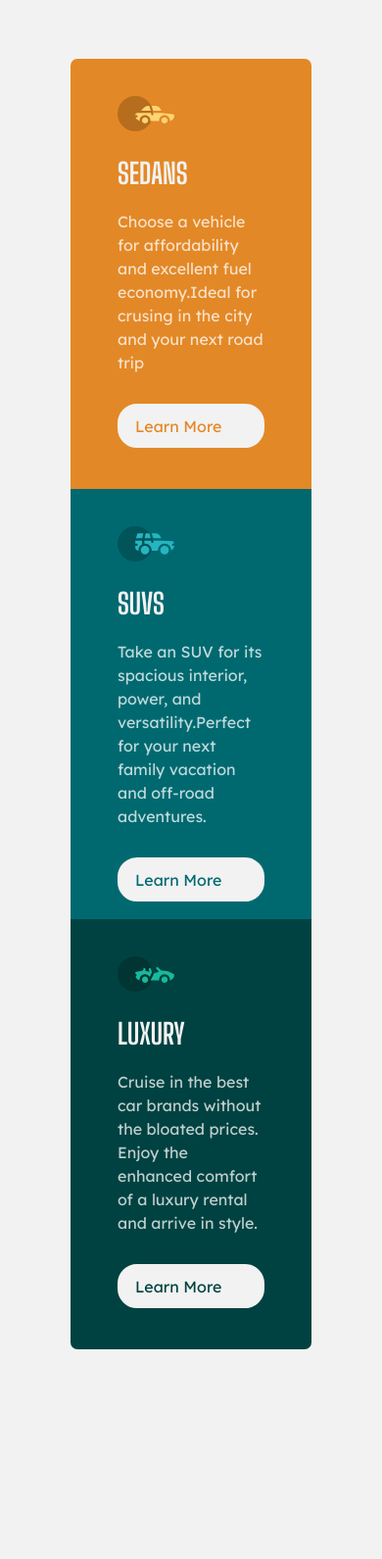
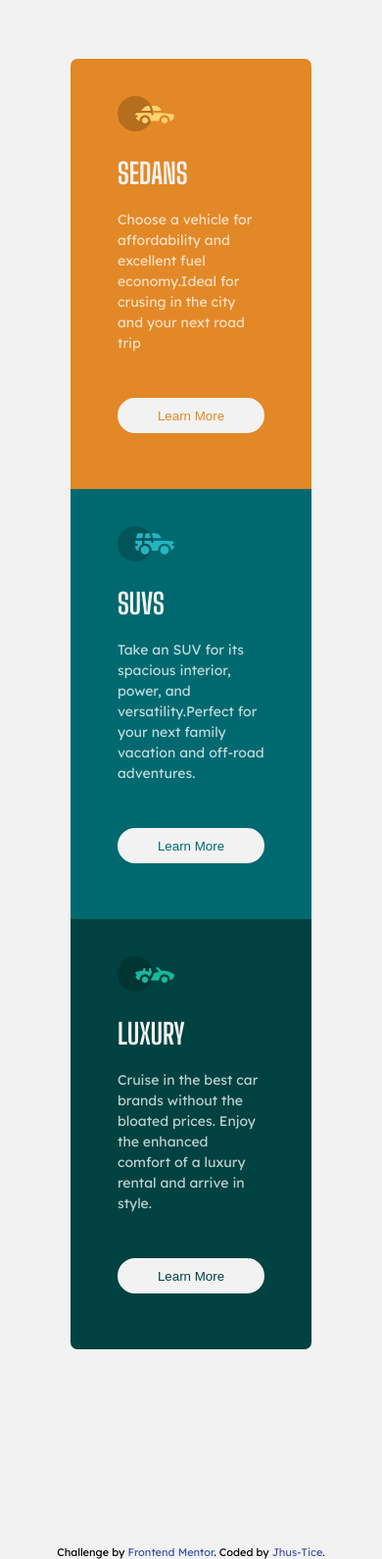
Before and after one commit to jhustice/Challenge-1, a plain HTML site: page index.html in a window 390 px wide. Shown: the part 140-1731 px from the top of the page at 98% size. Drawn offline with Linux system fonts and the light colour scheme.

Commit message:
Adding some files

```diff
--- /dev/null
+++ b/css/main.css
@@ -0,0 +1,195 @@
+@import url('https://fonts.googleapis.com/css2?family=Big+Shoulders+Display:wght@700&family=Lexend+Deca&display=swap');
+
+* {
+    margin: 0;
+    padding: 0;
+    box-sizing: border-box;
+}
+
+body {
+    background: hsl(0, 0%, 95%);
+    font-family: 'Lexend Deca', sans-serif;
+    display: flex;
+    flex-direction: column;
+    justify-content: center;
+    align-items: center;
+    overflow-x: hidden;
+}
+
+img {
+    width: 58px;
+}
+
+a {
+    text-decoration: none;
+}
+
+button {
+    outline: none;
+}
+
+button:hover {
+    cursor: pointer;
+}
+
+.attribution {
+    font-size: 11px;
+    text-align: center;
+}
+
+.attribution a {
+    color: hsl(228, 45%, 44%);
+}
+
+.grid-items {
+    display: grid;
+    grid-template-columns: repeat(3, 1fr);
+    justify-content: center;
+    align-items: center;
+    margin-top: 200px;
+    margin-bottom: 200px;
+    color: #fff;
+    padding: 0 15rem;
+    border-radius: 5px;
+}
+
+#items {
+    padding: 2rem 3rem;
+    line-height: 1.5;
+    height: 499px;
+}
+
+#items:first-child {
+    border-radius: 7px 0 0 7px;
+}
+
+#items:last-child {
+    border-radius: 0 7px 7px 0;
+}
+
+#items img {
+    margin-top: 10px;
+    margin-bottom: 25px;
+}
+
+#items h1 {
+    color: hsl(0, 0%, 95%);
+    margin-bottom: 25px;
+    font-family: 'Big Shoulders Display', cursive;
+    font-size: 29px;
+}
+
+#items p {
+    color: hsla(0, 0%, 100%, 0.75);
+    margin-bottom: 15px;
+    font-size: 14px;
+    font-weight: 300;
+}
+
+.btn {
+    padding: 0.55rem .65rem;
+    border-radius: 20px;
+    background: hsl(0, 0%, 95%);
+    width: 150px;
+    border: 2px solid hsl(0, 0%, 95%);
+    margin-top: 80px;
+}
+
+.btn-sedan {
+    color: hsl(31, 77%, 52%);
+}
+
+.btn-sedan:hover {
+    background-color: hsl(31, 77%, 52%);
+    color: #fff;
+    border: 2px solid #fff;
+}
+
+.btn-suvs {
+    color: hsl(184, 100%, 22%);
+}
+
+.btn-suvs:hover {
+    background-color: hsl(184, 100%, 22%);
+    color: #fff;
+    border: 2px solid #fff;
+}
+
+.btn-luxury {
+    color: hsl(179, 100%, 13%);
+}
+
+.btn-luxury:hover {
+    background-color: hsl(179, 100%, 13%);
+    color: #fff;
+    border: 2px solid #fff;
+}
+
+.sedan {
+    background: hsl(31, 77%, 52%);
+}
+
+.suvs {
+    background: hsl(184, 100%, 22%);
+}
+
+.luxury {
+    background: hsl(179, 100%, 13%);
+}
+
+@media(max-width: 768px) {
+    .grid-items {
+        display: grid;
+        grid-template-columns: repeat(2, 1fr);
+    }
+
+    #items:first-child {
+        border-radius: 7px 0 0 0;
+    }
+
+    #items:nth-child(2) {
+        border-radius: 0 7px 7px 0;
+    }
+
+    #items:last-child {
+        border-radius: 0 0 7px 7px;
+    }
+}
+
+
+@media(max-width: 500px) {
+    .grid-items {
+        display: grid;
+        grid-template-columns: 1fr;
+    }
+
+    #items:first-child {
+        border-radius: 7px 7px 0 0;
+    }
+
+    #items:nth-child(2) {
+        border-radius: 0;
+    }
+
+    #items:last-child {
+        border-radius: 0 0 7px 7px;
+    }
+
+    #items {
+        padding: 1rem 3rem;
+        height: 439px;
+    }
+
+    #items img {
+        padding-top: 12px;
+        margin-bottom: 15px;
+    }
+
+    #items h1 {
+        margin-bottom: 15px;
+    }
+
+    .btn {
+        margin-top: 30px;
+    }
+}
--- a/index.html
+++ b/index.html
@@ -1,153 +1,25 @@
 <!DOCTYPE html>
 <html lang="en">
+
 <head>
     <meta charset="UTF-8">
     <meta http-equiv="X-UA-Compatible" content="IE=edge">
     <meta name="viewport" content="width=device-width, initial-scale=1.0">
-    <!-- <link href="https://fonts.googleapis.com/css2?family=Lexend+Deca&display=swap" rel="stylesheet"> -->
-    <title>Challange One</title>
-    <style>
-        @import url('https://fonts.googleapis.com/css2?family=Big+Shoulders+Display:wght@700&family=Lexend+Deca&display=swap');
+    <link rel="icon" type="image/png" sizes="32x32" href="./img/favicon-32x32.png">
+    <link rel="stylesheet" href="css/main.css">
+    <title>Frontend Mentor | 3-column preview card component</title>
+</head>
 
-        * {
-            margin: 0;
-            padding: 0;
-            box-sizing: border-box;
-        }
-
-        body {
-            background: hsl(0, 0%, 95%);
-            font-family: 'Lexend Deca', sans-serif;
-            display: flex;
-            flex-direction: column;
-            justify-content: center;
-            align-items: center;
-            overflow-x: hidden;
-        }
-
-        img {
-            width: 58px;
-        }
-
-        a {
-            text-decoration: none;
-        }
-
-        .grid-items {
-            display: grid;
-            grid-template-columns: repeat(3, 1fr);
-            justify-content: center;
-            align-items: center;
-            margin-top: 200px;
-            margin-bottom: 200px;
-            color: #fff;
-            padding: 0 15rem;
-            border-radius: 5px;
-        }
-
-        #items {
-            padding: 2rem 3rem;
-            line-height: 1.5;
-            height: 499px;
-        }
-
-        #items:first-child {
-            border-radius: 7px 0 0 7px;
-        }
-
-        #items:last-child {
-            border-radius: 0 7px 7px 0;
-        }
-
-        #items img {
-            margin-top: 10px;
-            margin-bottom: 25px;
-        }
-
-        #items h1 {
-            color: hsl(0, 0%, 95%);
-            margin-bottom: 25px;
-            font-family: 'Big Shoulders Display', cursive;
-            font-size: 29px;
-        }
-        #items p {
-            color:  hsla(0, 0%, 100%, 0.75);
-            margin-bottom: 15px;
-        }
-
-        .btn {
-            padding: 0.55rem 1rem;
-            border-radius: 20px;
-            background: hsl(0, 0%, 95%);
-            width: 150px;
-            border: 2px solid hsl(0, 0%, 95%);
-            margin-top: 80px;
-        }
-
-        .btn-sedan{
-            color: hsl(31, 77%, 52%);
-        }
-        .btn-suvs{
-            color: hsl(184, 100%, 22%);
-        }
-        .btn-luxury{
-            color: hsl(179, 100%, 13%);
-        }
-
-
-        .sedan {
-            background: hsl(31, 77%, 52%);
-        }
-        .suvs {
-            background: hsl(184, 100%, 22%);
-        }
-        .luxury {
-            background: hsl(179, 100%, 13%);
-        }
-
-        @media(max-width: 450px) {
-            .grid-items {
-                display: grid;
-                grid-template-columns: 1fr;
-            }
-
-            #items:first-child {
-                border-radius: 7px 7px 0 0;
-            }
-
-            #items:last-child {
-                border-radius: 0 0 7px 7px;
-            }
-
-            #items {
-                padding: 1rem 3rem;
-                height: 439px;
-            }
-
-            #items img {
-                padding-top: 12px;
-                margin-bottom: 15px;
-            }
-
-            #items h1 {
-                margin-bottom: 15px;
-            }
-
-            .btn {
-                margin-top: 30px;
-            }
-        }
-    </style>
-</head>
 <body>
-    <secton class="grid-items">
+    <main class="grid-items">
         <div id="items" class="sedan">
             <div>
                 <img src="img/icon-sedans.svg" alt="">
             </div>
             <h1>SEDANS</h1>
-            <p>Choose a vehicle for affordability and excellent fuel economy.Ideal for crusing in the city and your next road trip</p>
-            <div class="btn btn-sedan">Learn More</div>
+            <p>Choose a vehicle for affordability and excellent fuel economy.Ideal for crusing in the city and your next
+                road trip</p>
+            <button class="btn btn-sedan">Learn More</button>
         </div>
         <div id="items" class="suvs">
             <div>
@@ -155,8 +27,8 @@
             </div>
             <h1>SUVS</h1>
             <p>Take an SUV for its spacious interior, power, and versatility.Perfect for your next family vacation
-            and off-road adventures.</p>
-            <div class="btn btn-suvs">Learn More</div>
+                and off-road adventures.</p>
+            <button class="btn btn-suvs">Learn More</button>
         </div>
         <div id="items" class="luxury">
             <div>
@@ -164,9 +36,15 @@
             </div>
             <h1>LUXURY</h1>
             <p>Cruise in the best car brands without the bloated prices. Enjoy the enhanced comfort of a luxury
-            rental and arrive in style.</p>
-            <div class="btn btn-luxury">Learn More</div>
+                rental and arrive in style.</p>
+            <button class="btn btn-luxury">Learn More</button>
         </div>
-    </secton>
+    </main>
+
+    <div class="attribution">
+        Challenge by <a href="https://www.frontendmentor.io?ref=challenge" target="_blank">Frontend Mentor</a>.
+        Coded by <a href="#">Jhus-Tice</a>.
+    </div>
 </body>
+
 </html>
```
Also changed, not shown: img/favicon-32x32.png (added).
